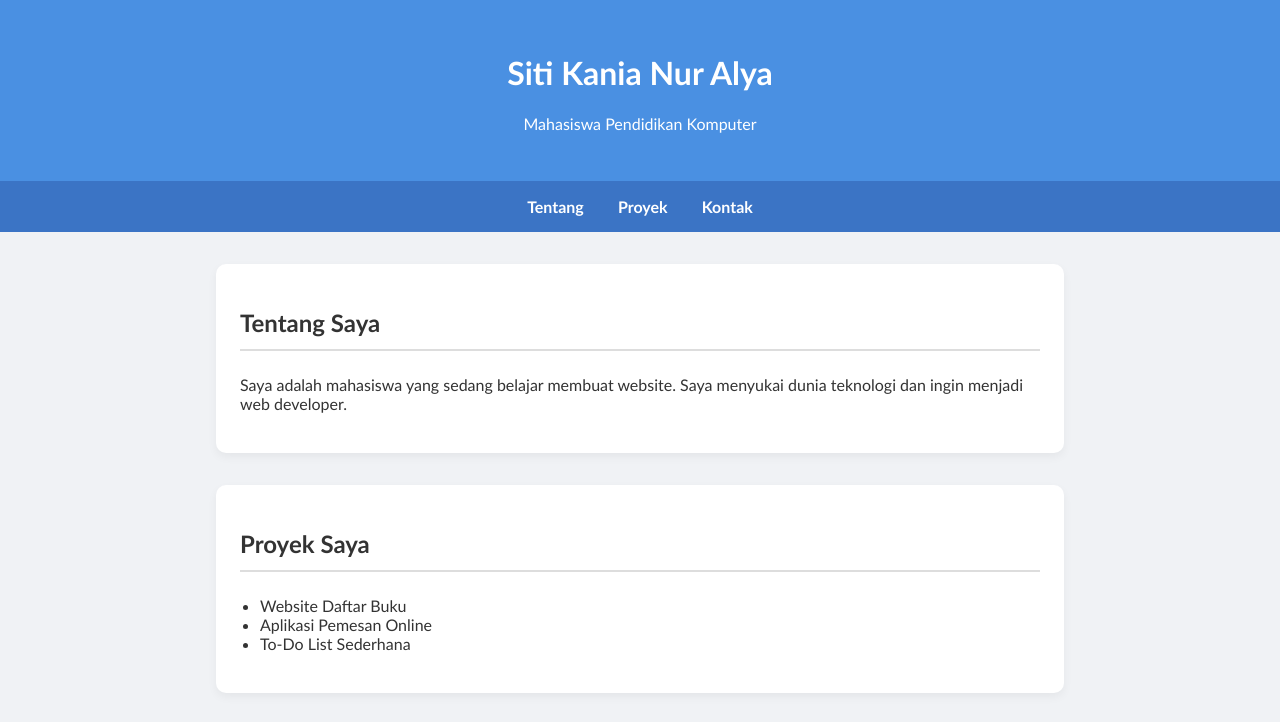
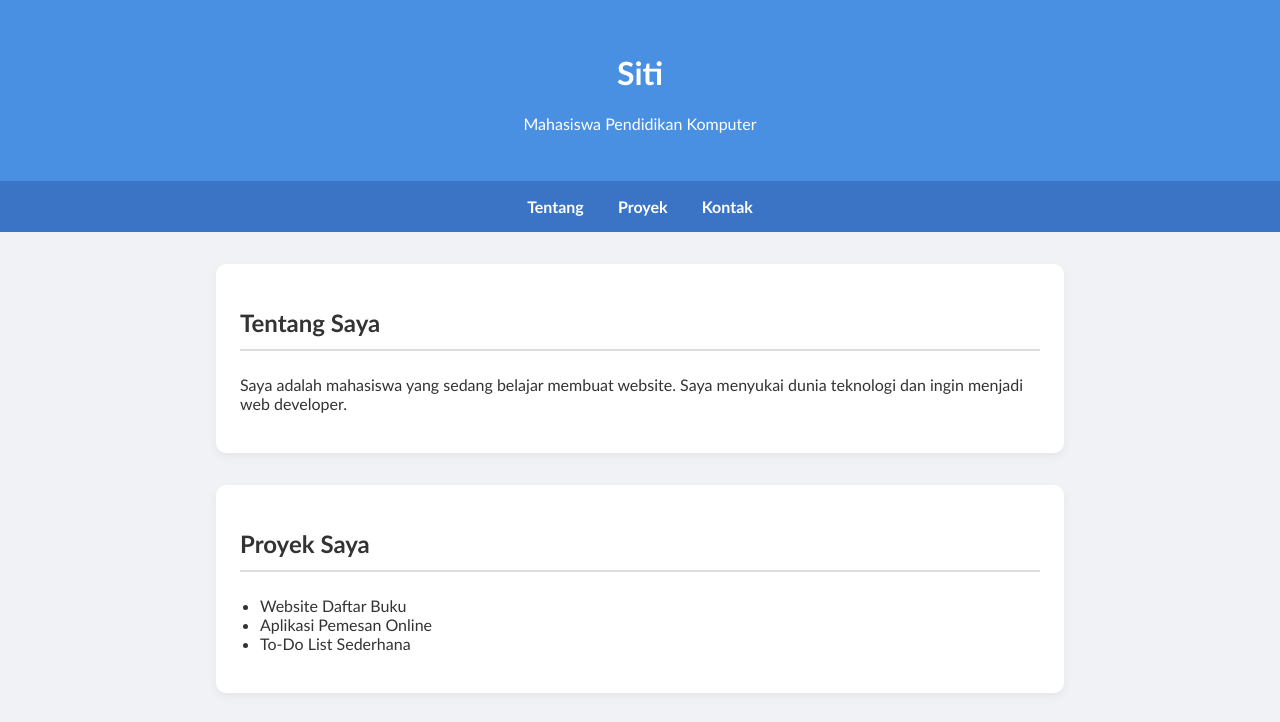
Before and after one commit to ShintyaDPM13/Laprak8.github.io, a plain HTML site: page index.html in a window 1280 px wide. Shown: the top 722 px of the page. Drawn offline with Linux system fonts and the light colour scheme.

Commit message:
Update index.html

```diff
--- a/index.html
+++ b/index.html
@@ -8,7 +8,7 @@
 </head>
 <body>
     <header>
-        <h1>Siti Kania Nur Alya</h1>
+        <h1>Siti</h1>
         <p>Mahasiswa Pendidikan Komputer</p>
     </header>
 
```
